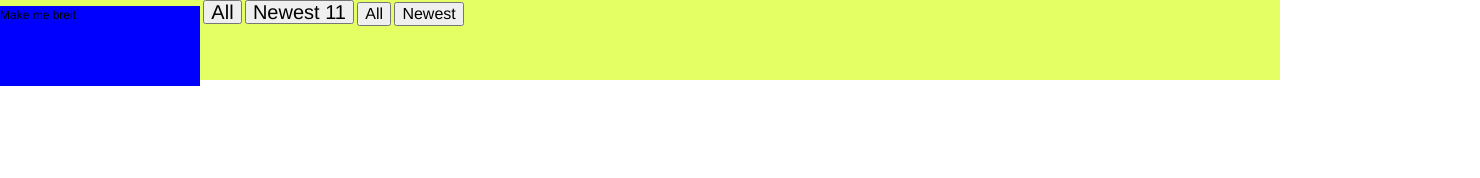
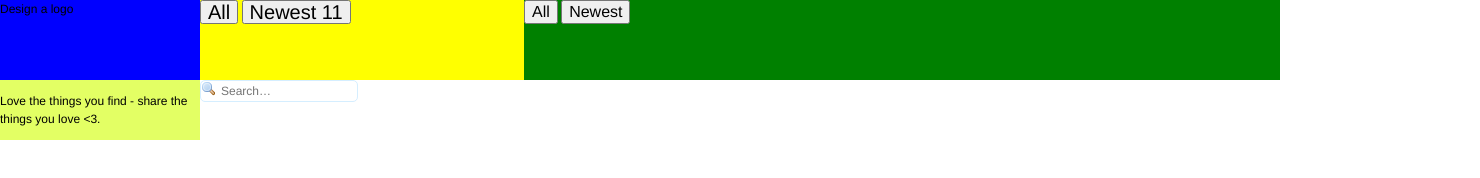
Before and after one commit to ahoegger/CasFeeGruppenArbeit, a website: page source/index.html in a window 1280 px wide. Shown: the whole page, 1480 px wide, since content can reach past the window. Drawn offline with Linux system fonts and the light colour scheme.

Commit message:
some improvement

```diff
--- a/source/css/styles.css
+++ b/source/css/styles.css
@@ -5,7 +5,12 @@
 * {
 	font: 12px/18px 'Helvetica',Arial,sans-serif;
 }
-
+input{
+    border-radius: 5px;
+    border-style: solid;
+    border-width: 1px;
+    border-color: #d5eeff;
+}
 #content {
 	top: 0;
 	right: 50px;
@@ -15,7 +20,7 @@
 }
 
 #header {
-	position: absolute;
+	position: fixed;
 	top: 0px;
 	right: 0px;
 	left: 0px;
@@ -26,33 +31,57 @@
 	top: 0px;
 	left: 0px;
 	height: 80px;
-    min-width: 200px;
+    width: 200px;
 	background: blue;
-    display: inline-block;
     margin: 0px;
 }
 
-.top_navigation {
-    width: auto;
-    display: inline-block;
+#top-navigation {
+    position: absolute;
+    left: 200px;
+    top: 0px;
+    right: 0px;
+    height: 80px;
+    background: brown;
+
 }
 
 #topCategories {
-	/*position: absolute;*/
+    float: left;
+	position: static;
+    overflow: auto;
 	top: 0px;
-	width: 160px;
-	height: 80px;
-    display: inline;
+    left: 0px;
+    height: 80px;
+    width: 30%;
+    min-width: 100px;
+    background: yellow;
 }
 
 #favoriteCategories{
-	top: 0px;
-	height: 80px;
-    display: inline;
+    float: right;
+    position: static;
+    overflow: auto;
+    top: 0px;
+    right: 0px;
+    height: 80px;
+    width: 70%;
+    min-width: 100px;
+    background: green;
 }
 
 #localNavigation {
+    position: absolute;
+    top: 80px;
+    left: 0px;
+    width: 200px;
 	background: #E3FF64;
+}
+#search{
+    position: absolute;
+    left: 200px;
+    top: 80px;
+    width: 100%;
 }
 
 Button.topCategory{
@@ -73,6 +102,11 @@ Button.topCategory.newest{
 Button.favorite{
 	margin: 2px,2px;
 	font-size: 16px;
+}
+
+input.search{
+    background: url(icons/magnifier.png) no-repeat;
+    padding-left:20px;
 }
 
 /* content_body will hold the articles as well as some navigation stuff*/
--- a/source/index.html
+++ b/source/index.html
@@ -2,7 +2,7 @@
         "http://www.w3.org/TR/xhtml1/DTD/xhtml1-strict.dtd">
 <html lang="en">
 <head>
-<meta charset='UTF-8' />
+    <meta charset='UTF-8'/>
     <link rel="stylesheet" media="screen" href="css/styles.css">
     <title>A title</title>
 </head>
@@ -10,7 +10,8 @@
 <div id="content">
     <div id="header">
         <!--  logo -->
-			<div id="logo">Make me breit</div>
+        <div id="logo">Design a logo</div>
+        <div id="top-navigation">
             <div id="topCategories">
                 <button class="topCategory allTags" name="Klickmich" type="button">
                     All
@@ -28,8 +29,12 @@
                 </button>
             </div>
         </div>
+    </div>
     <div id="localNavigation">
         <p>Love the things you find - share the things you love <3.</p>
+    </div>
+    <div id="search">
+        <input class="search" type="text" name="fname" placeholder="Search…">
     </div>
 
 </div>
```
Also changed, not shown: source/css/icons/magnifier.png (added). Lines whose indentation alone changed are shown as unchanged.
